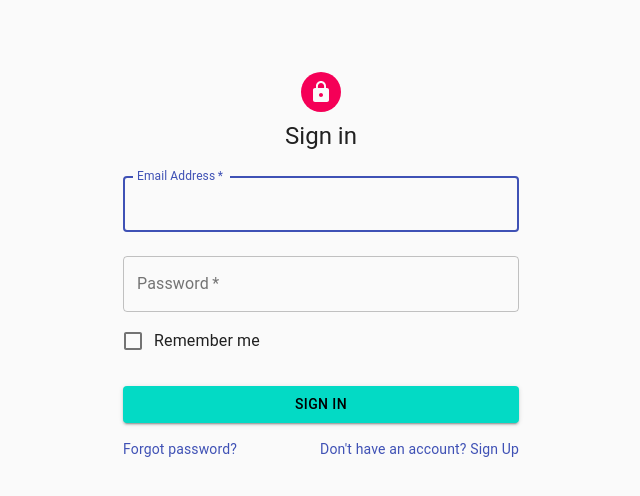
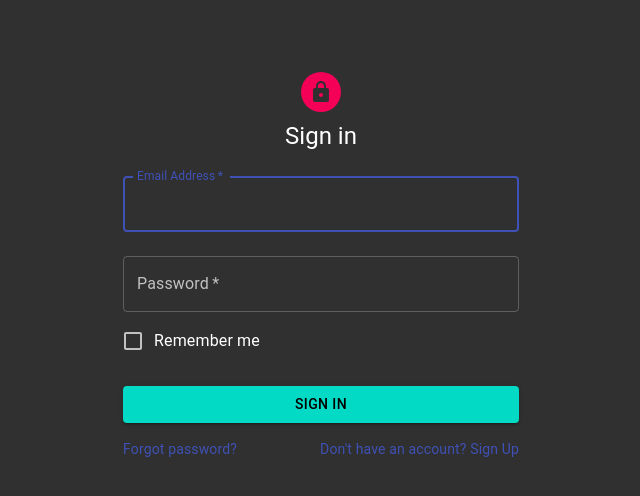
Before and after one commit to jose-guerrerog/Hivexchange, a React (Create React App) app: page /login in a window 1280 px wide. Shown: the top 496 px of the page, without its empty margins (319-959 px from the left). Built offline with nearby package versions, Linux system fonts and the light colour scheme.

Commit message:
finished style to Offers

```diff
--- a/src/theme/theme.js
+++ b/src/theme/theme.js
@@ -1,6 +1,9 @@
 import { createMuiTheme } from '@material-ui/core/styles';
 
 export default createMuiTheme({
+  palette: {
+    type: 'dark',
+  },
   overrides: {
     MuiToolbar: {
       root: {
--- a/src/views/Bills.js
+++ b/src/views/Bills.js
@@ -34,6 +34,7 @@ const useStyles1 = makeStyles(theme => ({
     fontSize: '40px',
     paddingTop: '15px',
     paddingBottom: '15px',
+    color: '#FFFFFF',
   },
   dateContainer: {
     display: 'flex',
@@ -43,6 +44,7 @@ const useStyles1 = makeStyles(theme => ({
     fontSize: '20px',
     fontWeight: 'bold',
     paddingRight: '25px',
+    color: '#FFFFFF',
   },
   subMenu: {
     display: 'flex',
--- a/src/views/Invoices.js
+++ b/src/views/Invoices.js
@@ -33,6 +33,7 @@ const useStyles1 = makeStyles(theme => ({
     fontSize: '40px',
     paddingTop: '15px',
     paddingBottom: '15px',
+    color: '#FFFFFF',
   },
   dateContainer: {
     display: 'flex',
@@ -42,6 +43,7 @@ const useStyles1 = makeStyles(theme => ({
     fontSize: '20px',
     fontWeight: 'bold',
     paddingRight: '25px',
+    color: '#FFFFFF',
   },
   subMenu: {
     display: 'flex',
--- a/src/views/Offers.js
+++ b/src/views/Offers.js
@@ -5,10 +5,10 @@ import {
   TableCell,
   TableHead,
   TableRow,
-  IconButton,
   Select,
   MenuItem,
 } from '@material-ui/core';
+import { makeStyles } from '@material-ui/core/styles';
 import axios from 'axios';
 
 const fieldsOffers = [
@@ -27,12 +27,26 @@ const fieldsOffers = [
   {label: 'Buyers Not Seen', value: 'notSeenBuyers'},
 ];
 
+const useStyles = makeStyles(theme => ({
+  filterBlock: {
+    marginTop: '20px',
+    marginBottom: '40px',
+  },
+  filterText: {
+    color: '#FFFFFF',
+    fontSize: '20px',
+    fontWeight: 'bold',
+    marginRight: '25px',
+    paddingLeft: '15px',
+  },
+}));
 
 function Offers(props) {
 
   const [offers, setOffers] = useState([]);
   const [numberDays, setNumberDays] = useState(10);
   const token = localStorage.getItem('token');
+  const classes = useStyles();
 
   useEffect(() => {
     const url = `${process.env.REACT_APP_BASE_API_ENDPOINT}/api/v1/report/offers/allAppOffers?days=10`;
@@ -53,8 +67,8 @@ function Offers(props) {
 
   return (
     <>
-      <div>
-        <span>
+      <div className={classes.filterBlock}>
+        <span className={classes.filterText}>
           Number of Days:
         </span>
         <Select
```
